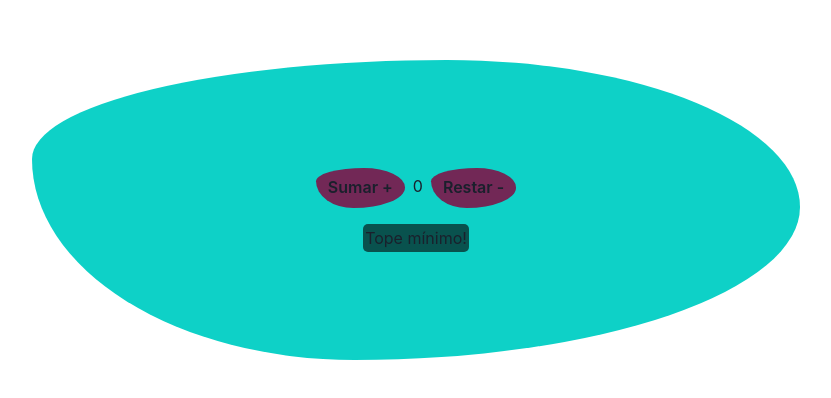
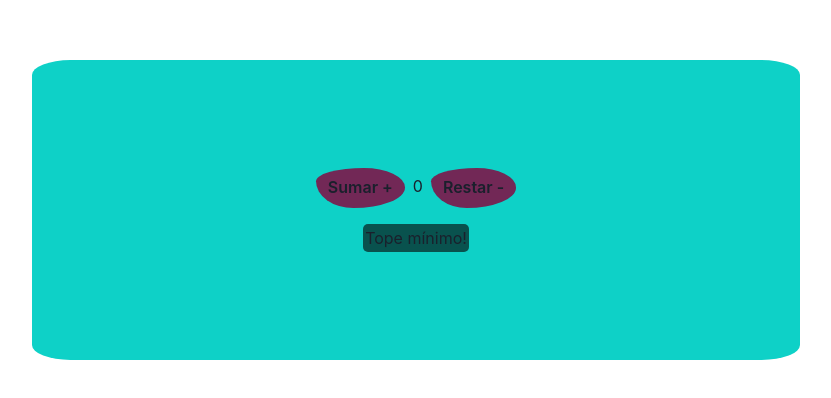
Before and after one commit to JuanIgnacioMarchetto/tareacclase5React, a React (Create React App) app: page / in a window 1280 px wide. Shown: the part 206-604 px from the top of the page, without its empty margins (224-1055 px from the left). Built offline with nearby package versions, Linux system fonts and the light colour scheme.

Commit message:
21/11/2023-12:24

```diff
--- a/src/components/ContadorResponsive/ContadorResponsive.jsx
+++ b/src/components/ContadorResponsive/ContadorResponsive.jsx
@@ -34,7 +34,7 @@ const ContadorResponsive = () => {
             flexDirection="column"
             alignItems="center"
             justifyContent="center"
-            borderRadius="54% 46% 58% 42% / 33% 49% 51% 67%"
+            borderRadius="5%"
         >
             <Box mb={4}>
                 <Button
```
